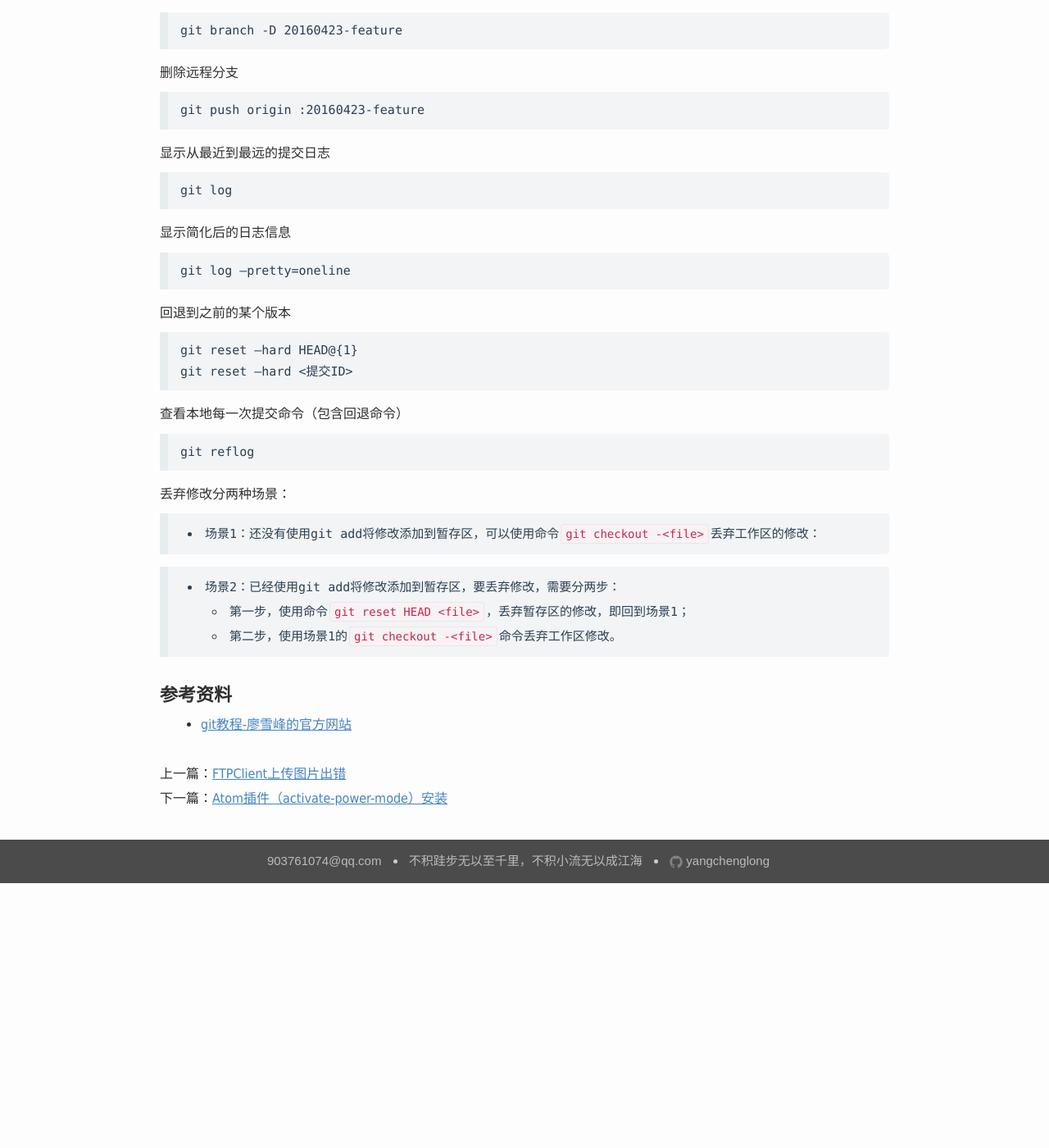
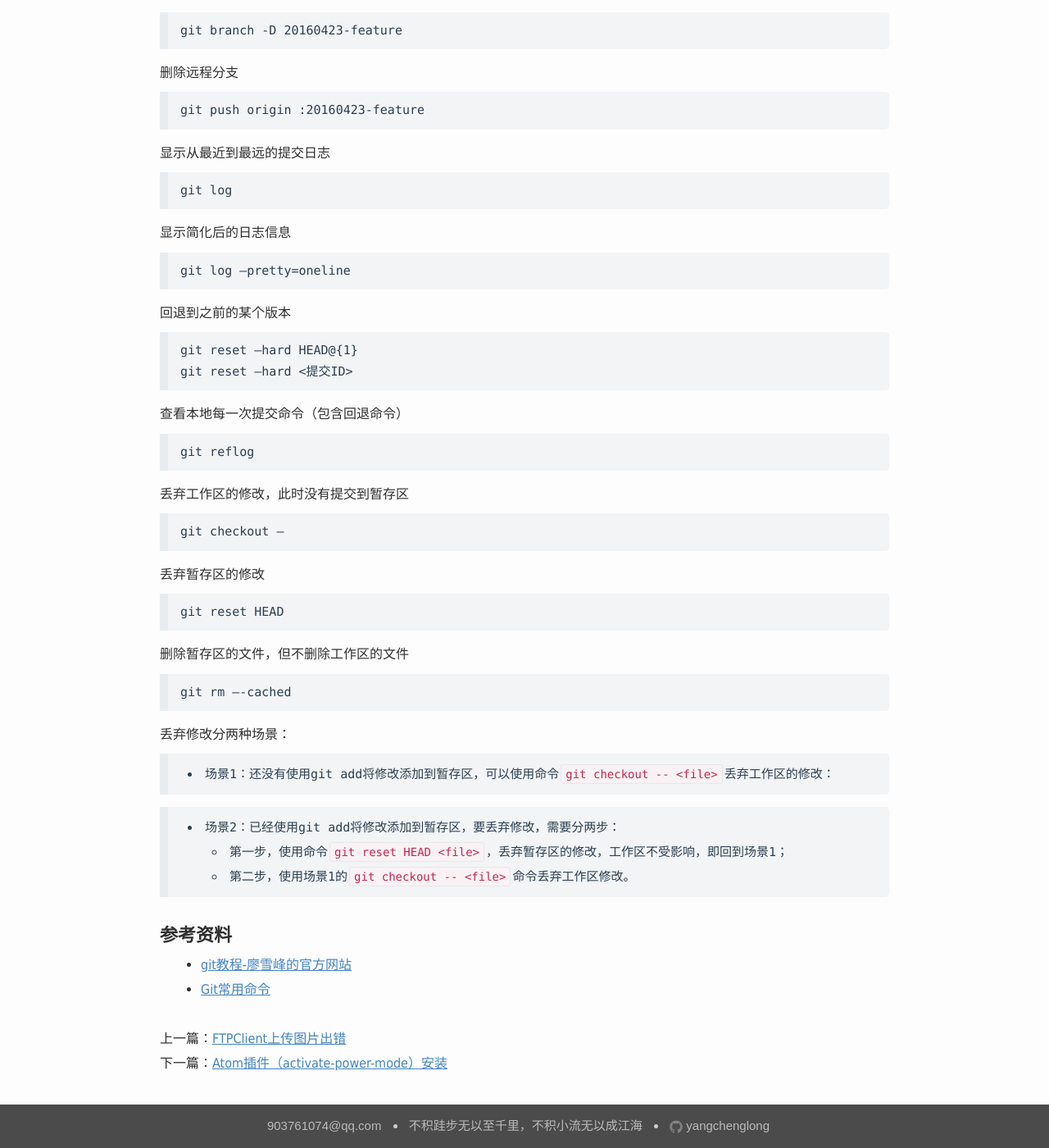
Before and after one commit to laurelyoung/laurelyoung.github.io, a Jekyll site: the page built from _posts/2015-11-28-Git常用命令.md, in a window 1280 px wide and 1400 px high, scrolled down 1464 px. Shown: the whole window at 82% size. Built offline with Jekyll 4.4.1, drawn with Linux system fonts in a browser that asks for light colours; comment, search, counter and statistics services are not loaded; before the commit the page ends 2541 px from its top, so only the background shows below that.

Commit message:
add newlines

```diff
--- a/_posts/2015-11-28-Git常用命令.md
+++ b/_posts/2015-11-28-Git常用命令.md
@@ -93,15 +93,32 @@ Git是强大的分布式版本控制系统。它不同于CVS、SVN等集中式
 > git reflog
 
 
+丢弃工作区的修改，此时没有提交到暂存区
+
+> git checkout -- <file>
+
+
+丢弃暂存区的修改
+
+> git reset HEAD <file>
+
+
+删除暂存区的文件，但不删除工作区的文件
+
+> git rm –-cached <file>
+
+
 丢弃修改分两种场景：
 
->* 场景1：还没有使用git add将修改添加到暂存区，可以使用命令`git checkout -<file>`丢弃工作区的修改：
+>* 场景1：还没有使用git add将修改添加到暂存区，可以使用命令`git checkout -- <file>`丢弃工作区的修改：
 
 >* 场景2：已经使用git add将修改添加到暂存区，要丢弃修改，需要分两步：
-    * 第一步，使用命令`git reset HEAD <file>`，丢弃暂存区的修改，即回到场景1；
-    * 第二步，使用场景1的`git checkout -<file>`命令丢弃工作区修改。
+    * 第一步，使用命令`git reset HEAD <file>`，丢弃暂存区的修改，工作区不受影响，即回到场景1；
+    * 第二步，使用场景1的`git checkout -- <file>`命令丢弃工作区修改。
+
 
 
 # 参考资料
 
 * [git教程-廖雪峰的官方网站](http://www.liaoxuefeng.com/wiki/0013739516305929606dd18361248578c67b8067c8c017b000)
+* [Git常用命令](http://www.cnblogs.com/cspku/articles/Git_cmds.html)
```
